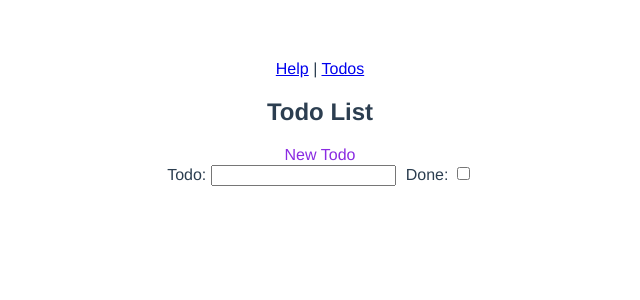
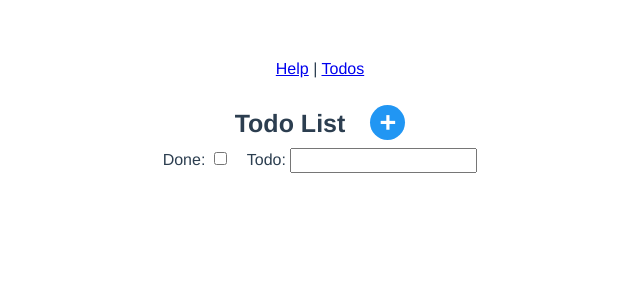
Before and after one commit to npgr/vue-todos, a Vue app: page /todos in a window 1280 px wide. Shown: the top 300 px of the page, without its empty margins (320-960 px from the left). Built offline with nearby package versions, Linux system fonts and the light colour scheme.

Commit message:
feat: improve design UI

```diff
--- a/src/App.vue
+++ b/src/App.vue
@@ -24,4 +24,14 @@ export default Vue.extend({
   color: #2c3e50;
   margin-top: 60px;
 }
+
+.page-title {
+  font-size: 25px;
+  line-height: 50px;
+  font-weight: bold;
+}
+
+input {
+  padding: 3px;
+}
 </style>
--- a/src/components/TodoFilter.vue
+++ b/src/components/TodoFilter.vue
@@ -1,5 +1,12 @@
 <template>
   <div class="filter-todo">
+    <label for="done">Done: </label>
+    <input
+      type="checkbox"
+      name="done"
+      :checked="filter.done"
+      @click="handleChangeDone"
+    />
     <label for="title">Todo: </label>
     <input
       name="title"
@@ -7,13 +14,6 @@
       autocomplete="off"
       :value="filter.title"
       @input="handleChangeTitle"
-    />
-    <label for="done">Done: </label>
-    <input
-      type="checkbox"
-      name="done"
-      :checked="filter.done"
-      @click="handleChangeDone"
     />
   </div>
 </template>
@@ -44,7 +44,7 @@ export default {
   margin-bottom: 20px;
 }
 
-label[for="done"] {
-  margin-left: 10px;
+input[name="done"] {
+  margin-right: 20px;
 }
 </style>
--- a/src/views/EditTodo.vue
+++ b/src/views/EditTodo.vue
@@ -1,9 +1,11 @@
 <template>
   <div class="edit-todo">
-    <h2>{{ mode }} Todo</h2>
+    <div class="page-title">{{ mode }} Todo</div>
     <input name="title" type="text" autocomplete="off" v-model="todo.title" />
-    <button @click="handleSave">Save</button>
-    <button @click="handleCancel">Cancel</button>
+    <div class="btn-group">
+      <button @click="handleSave">Save</button>
+      <button @click="handleCancel">Cancel</button>
+    </div>
   </div>
 </template>
 
@@ -57,3 +59,23 @@ export default {
   }
 };
 </script>
+
+<style scoped lang="scss">
+.page-title {
+  margin-bottom: 40px;
+}
+.btn-group {
+  margin-top: 30px;
+  align-content: center;
+  & button {
+    min-width: 80px;
+    background-color: #2196f3;
+    padding: 7px;
+    color: white;
+    border: none;
+    &:first-child {
+      margin-right: 15px;
+    }
+  }
+}
+</style>
--- a/src/views/TodoList.vue
+++ b/src/views/TodoList.vue
@@ -1,13 +1,15 @@
 <template>
   <div class="todo-list">
-    <h2>Todo List</h2>
-    <div class="new-todo" @click="handleAddTodo">New Todo</div>
+    <div class="page-title">Todo List</div>
+    <div class="new-todo-btn" @click="handleAddTodo">+</div>
     <TodoFilter
       :filter="filter"
       :changeTitleFilter="changeTitleFilter"
       :changeDoneFilter="changeDoneFilter"
     />
+
     <div v-for="todo in filteredTodos" :key="todo.id" class="todo-item">
+      <div class="todo-title">
         <input
           type="checkbox"
           name="done"
@@ -15,12 +17,15 @@
           :checked="todo.done"
           @click="handleTodoDone"
         />
-      <div>{{ todo.title }}</div>
+        {{ todo.title }}
+      </div>
+      <div class="opc-group">
         <div :id="todo.id" class="delete-todo" @click="handleDeleteTodo">
-        delete
+          x
         </div>
         <div :id="todo.id" class="edit-todo" @click="handleEditTodo">
           edit
+        </div>
       </div>
     </div>
   </div>
@@ -66,13 +71,29 @@ export default {
 .todo-list {
   margin-top: 20px;
 }
+
 .todo-item {
+  margin-left: 100px;
+  margin-right: 100px;
   display: flex;
-  justify-content: center;
+  justify-content: space-between;
+  line-height: 28px;
+  border-bottom: 1px solid lightgrey;
+  & .todo-title {
+    margin-left: 5px;
+    width: 200px;
+    text-align: left;
   }
+  & .opc-group {
+    display: flex;
+  }
+}
+
 .delete-todo,
 .edit-todo {
-  color: lightblue;
+  font-size: 1.2em;
+  font-weight: bold;
+  color: #2196f3;
   margin-left: 5px;
   cursor: pointer;
   &:hover {
@@ -86,4 +107,21 @@ export default {
     text-decoration: underline;
   }
 }
+.new-todo-btn {
+  display: inline-block;
+  height: 35px;
+  line-height: 35px;
+  width: 35px;
+  font-size: 1.8em;
+  font-weight: bold;
+  border-radius: 50%;
+  background-color: #2196f3;
+  color: white;
+  text-align: center;
+  cursor: pointer;
+  margin-left: 25px;
+}
+.page-title {
+  display: inline-block;
+}
 </style>
```
Lines whose indentation alone changed are shown as unchanged.
